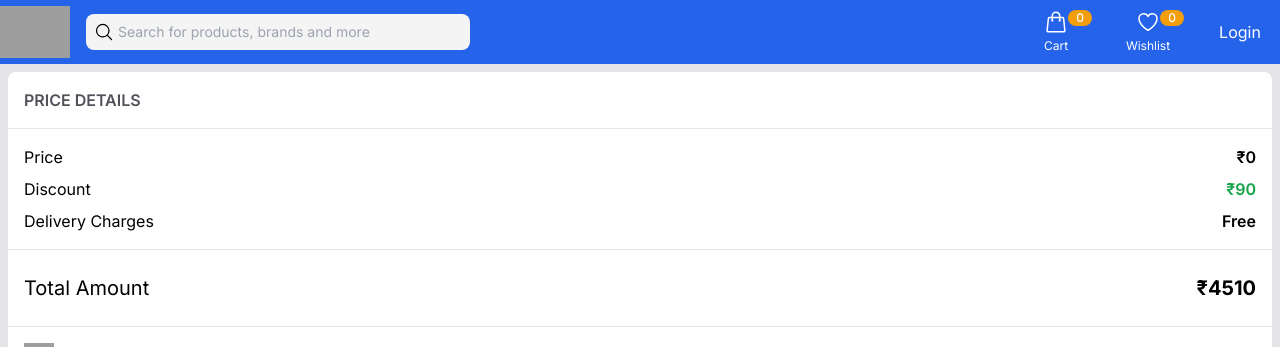
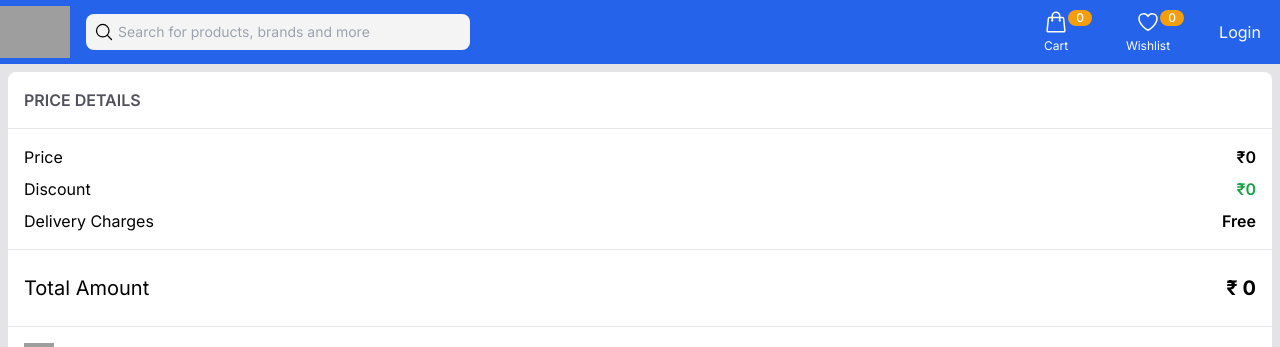
Before and after one commit to dibkb/profile-assignment, a Next.js app: page /cart in a window 1280 px wide. Shown: the top 347 px of the page. Built offline with nearby package versions, Linux system fonts and the light colour scheme; grey boxes are pictures that could not be loaded.

Commit message:
discount logic working

```diff
--- a/app/components/ui/Cart/PriceDetails.tsx
+++ b/app/components/ui/Cart/PriceDetails.tsx
@@ -10,20 +10,21 @@ import { Coupon } from "@/types/products";
 export const PriceDetails = () => {
   const { cart } = useStoreContext();
   const [couponStatus, setCouponStatus] = useState<"success" | "failure">();
-  const [appliedCoupon, setAppliedCoupon] = useState<AppliedCoupon>();
+  const [appliedCoupon, setAppliedCoupon] = useState<string>();
   const [input, setInput] = useState("");
+  const [discountPrice, setDiscountPrice] = useState<number>();
   function handleCouponSubmission() {
     const findIndex = Coupons.findIndex((c) => c.code === input);
     if (findIndex !== -1) {
       setCouponStatus("success");
+      const discount =
+        (calculateTotal(cart) * Coupons[findIndex].discount) / 100;
+      setDiscountPrice(discount);
     } else {
       setCouponStatus("failure");
+      setDiscountPrice(undefined);
     }
-    setAppliedCoupon({
-      text: input,
-      discount: findIndex !== -1 ? Coupons[findIndex].discount : 0,
-    });
-    setInput("");
+    setAppliedCoupon(input);
   }
   const totalPrice = calculateTotal(cart);
   return (
@@ -35,7 +36,11 @@ export const PriceDetails = () => {
         </span>
         <span className="flex justify-between gap-2">
           <p>Discount</p>
-          <p className="font-semibold text-green-600">₹90</p>
+          {
+            <p className="font-semibold text-green-600">
+              ₹{discountPrice ? discountPrice : 0}
+            </p>
+          }
         </span>
         <span className="flex justify-between gap-2">
           <p>Delivery Charges</p>
@@ -45,7 +50,9 @@ export const PriceDetails = () => {
       {/* total amount */}
       <span className="px-4 py-6 border-t border-b flex items-center justify-between">
         <p className="text-xl">Total Amount</p>
-        <p className="font-bold text-xl">₹4510</p>
+        <p className="font-bold text-xl">
+          ₹ {totalPrice - (discountPrice || 0)}
+        </p>
       </span>
       <span className="p-4 text-xs text-zinc-500 flex items-center gap-1">
         <img
@@ -94,10 +101,7 @@ export const PriceDetails = () => {
     </CartItemLayout>
   );
 };
-interface AppliedCoupon {
-  text: string;
-  discount: number;
-}
+
 function calculateTotal(cart: Map<string, number>): number {
   return products.reduce((total, prod) => {
     const quantity = cart.get(prod.id);
```
